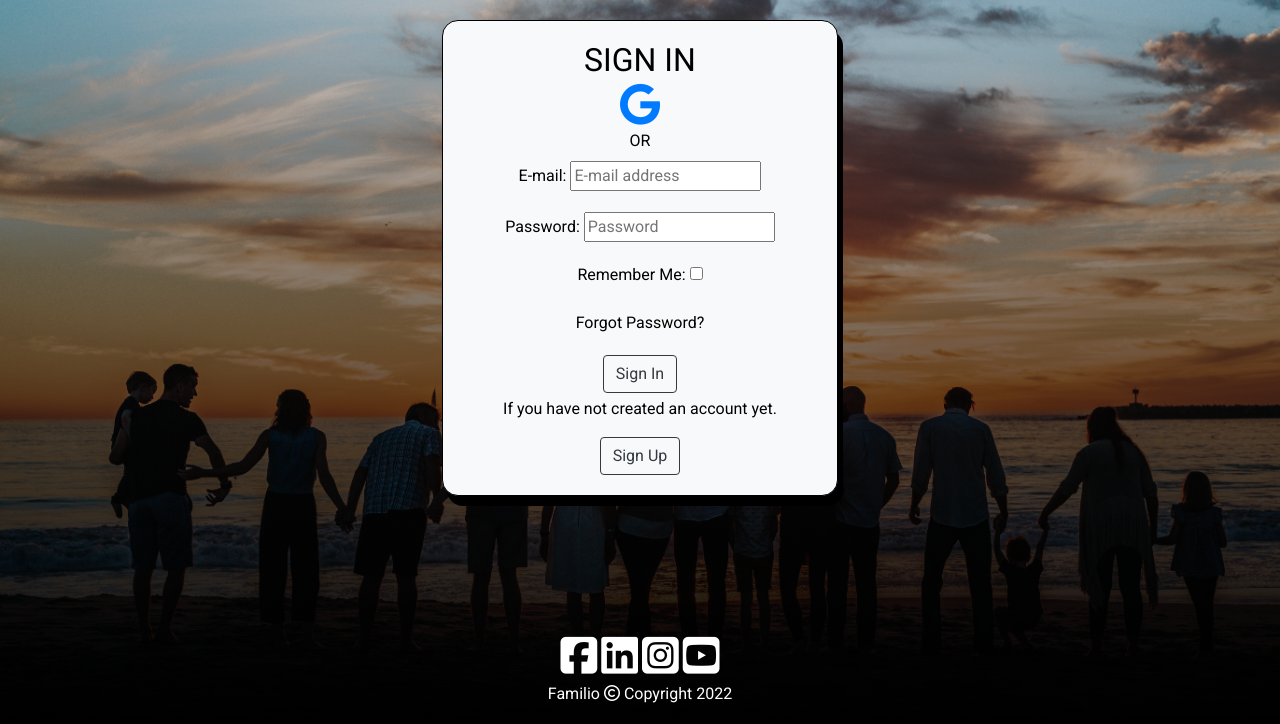
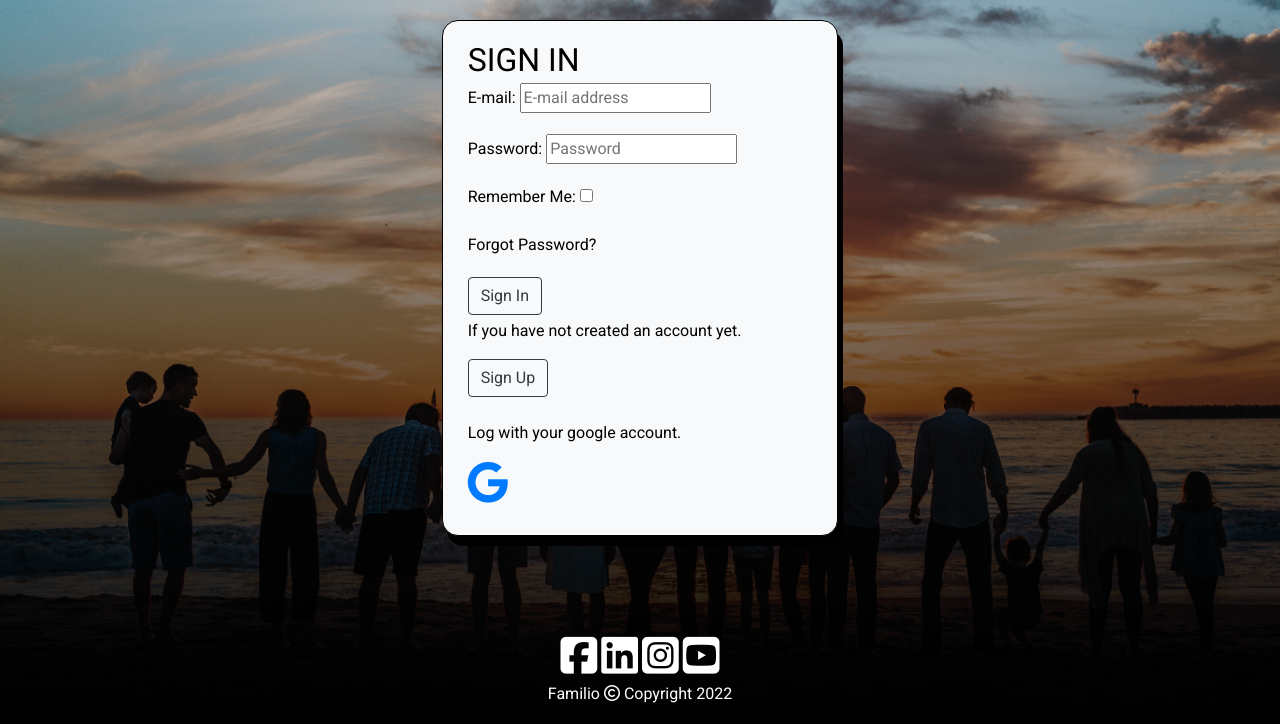
Before and after one commit to michaelrfreitas/p5_familio_app, a Django app: page /accounts/login/ in a window 1280 px wide. Shown: the part 76-800 px from the top of the page. Run offline with Django 3.2, Linux system fonts and the light colour scheme; some libraries are stand-ins or nearby versions.

Commit message:
code: adjust forms to text left

```diff
--- a/member/templates/member/familio.html
+++ b/member/templates/member/familio.html
@@ -7,7 +7,7 @@
     <div class="row d-flex justify-content-center align-items-center h-100 pt-5">
         <div class="col-12 col-md-8 col-lg-6 col-xl-5">
             <div class="card bg-light text-black fam_sha">
-                <div class="card-body text-center">
+                <div class="card-body">
                     <h1 class="fw-bold mb-2 text-uppercase">{% trans "Familio Invite" %}</h1>
                     <div class="form-outline form-white mb-2">
                         <form method="POST">
@@ -37,7 +37,7 @@
                     <div class="mb-md-3 mt-md-2">
                         <h2 class="fw-bold mb-2 text-uppercase">{% trans "Familio Sent" %}</h2>
                         {% for familio in familios %}
-                        <div class="form-outline form-white m-3 fam_sha">
+                        <div class="form-outline form-white m-3 p-3 fam_sha">
                             <p>
                                 Email: {{ familio.email }}<br>
                                 Kinship: {{ familio.kinship }}<br>
@@ -60,7 +60,7 @@
                     <div class="mb-md-3 mt-md-2">
                         <h2 class="fw-bold mb-2 text-uppercase">{% trans "Familio Received" %}</h2>
                         {% for receive in receives %}
-                        <div class="form-outline form-white m-3 fam_sha">
+                        <div class="form-outline form-white m-3 p-3 fam_sha">
                             <p>
                                 Member: {{ receive.member.get_full_name }}<br>
                                 Kinship: {{ receive.kinship }}<br>
--- a/member/templates/member/my_profile.html
+++ b/member/templates/member/my_profile.html
@@ -9,7 +9,7 @@
     <div class="row d-flex justify-content-center align-items-center h-100">
         <div class="col-12 col-md-8 col-lg-6 col-xl-5">
             <div class="card bg-light text-black fam_sha">
-                <div class="card-body p-5 text-center">
+                <div class="card-body p-5">
                     <h2 class="fw-bold text-uppercase mb-2">{% trans "My Profile" %}</h2>
                     <div class="form-outline form-white mb-2">
                         <form class="signup" id="signup_form" method="post"
--- a/templates/allauth/account/email.html
+++ b/templates/allauth/account/email.html
@@ -9,7 +9,7 @@
   <div class="row d-flex justify-content-center align-items-center h-100 pt-5">
     <div class="col-12 col-md-8 col-lg-6 col-xl-5">
       <div class="card bg-light text-black fam_sha">
-        <div class="card-body p-5 text-center">
+        <div class="card-body p-5">
           <h2 class="fw-bold text-uppercase mb-2">{% trans "E-mail Addresses" %}</h2>
           {% if user.emailaddress_set.all %}
           <p>{% trans 'The following e-mail addresses are associated with your account:' %}</p>
--- a/templates/allauth/account/login.html
+++ b/templates/allauth/account/login.html
@@ -11,26 +11,8 @@
   <div class="row d-flex justify-content-center align-items-center pt-5">
     <div class="col-12 col-md-8 col-lg-6 col-xl-5">
       <div class="card bg-light text-black fam_sha">
-        <div class="card-body text-center">
+        <div class="card-body">
           <h2 class="fw-bold text-uppercase mb-1">{% trans "Sign In" %}</h2>
-
-          {% get_providers as socialaccount_providers %}
-
-          {% if socialaccount_providers %}
-
-          <div class="socialaccount_ballot mb-2">
-
-            <a href="{% provider_login_url 'google' %}">
-              <i class="fa-brands fa-google footer_i mb-1"></i>
-            </a>
-
-            <div class="login-or">{% trans 'OR' %}</div>
-
-          </div>
-
-          {% include "socialaccount/snippets/login_extra.html" %}
-
-          {% endif %}
 
           <div class="form-outline form-white mb-1">
             <form class="login" method="POST" action="{% url 'account_login' %}">
@@ -51,7 +33,33 @@
           <p class="text-black">{% blocktrans %}If you have not created an account yet.
             {% endblocktrans %}
           </p>
+
           <a href="{{ signup_url }}" class="primaryAction btn btn btn-outline-dark btn-md">Sign Up</a>
+
+          <br>
+          <br>
+
+          <p class="text-black">{% blocktrans %}Log with your google account.
+            {% endblocktrans %}
+          </p>
+
+          {% get_providers as socialaccount_providers %}
+
+          {% if socialaccount_providers %}
+
+          <div class="socialaccount_ballot mb-2">
+
+            <a href="{% provider_login_url 'google' %}">
+              <i class="fa-brands fa-google footer_i mb-1"></i>
+            </a>
+
+          </div>
+
+          {% include "socialaccount/snippets/login_extra.html" %}
+
+          {% endif %}
+
+
         </div>
       </div>
     </div>
--- a/templates/allauth/account/password_change.html
+++ b/templates/allauth/account/password_change.html
@@ -9,7 +9,7 @@
     <div class="row d-flex justify-content-center align-items-center h-100 pt-5">
         <div class="col-12 col-md-8 col-lg-6 col-xl-5">
             <div class="card bg-light text-black fam_sha">
-                <div class="card-body p-5 text-center">
+                <div class="card-body p-5">
                     <h2 class="fw-bold text-uppercase mb-2">{% trans "Change Password" %}</h2>
 
                     <form method="POST" action="{% url 'account_change_password' %}" class="password_change">
--- a/templates/allauth/account/signup.html
+++ b/templates/allauth/account/signup.html
@@ -9,7 +9,7 @@
   <div class="row d-flex justify-content-center align-items-center h-100 pt-5">
     <div class="col-12 col-md-8 col-lg-6 col-xl-5">
       <div class="card bg-light text-black fam_sha">
-        <div class="card-body text-center">
+        <div class="card-body">
           <h2 class="fw-bold text-uppercase mb-0">{% trans "Sign Up" %}</h2>
 
           <p>{% blocktrans %}Already have an account? Then please <a class="logo-font" href="{{ login_url }}">sign
```
